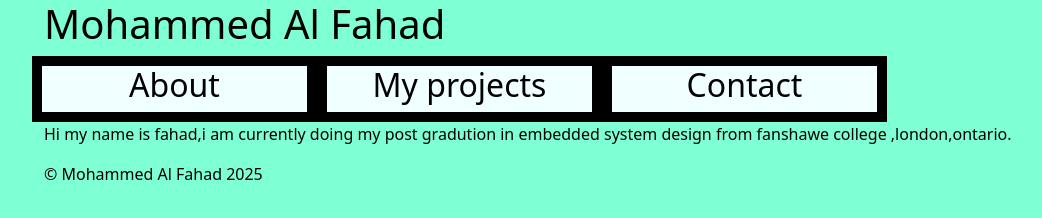
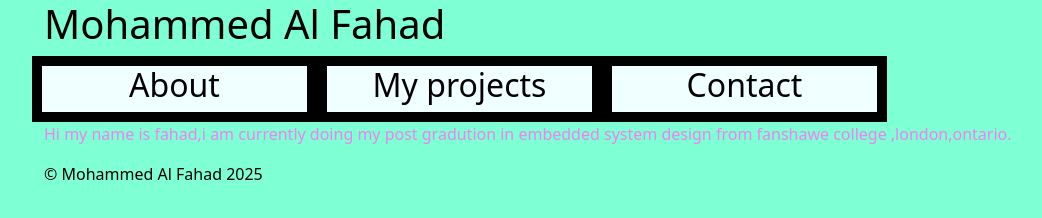
Before and after one commit to MDfahad2001/My-Website, a plain HTML site: page index.html in a window 1280 px wide. Shown: the whole page, without its empty margins (38-1080 px from the left). Drawn offline with nearby package versions, Linux system fonts and the light colour scheme.

Commit message:
CSS update

```diff
--- a/CSS/styles.css
+++ b/CSS/styles.css
@@ -18,3 +18,8 @@ body{
     text-align: center;
 
 }
+
+.infotext{
+    color: violet;
+
+}
--- a/index.html
+++ b/index.html
@@ -21,7 +21,7 @@
                     <h2>Contact</h2>
                 </div>
             </div>
-            <p>Hi my name is fahad,i am currently doing my post gradution in embedded system design from fanshawe college ,london,ontario.</p>
+            <p class="infotext">Hi my name is fahad,i am currently doing my post gradution in embedded system design from fanshawe college ,london,ontario.</p>
 
         </main>
         <footer>
```
